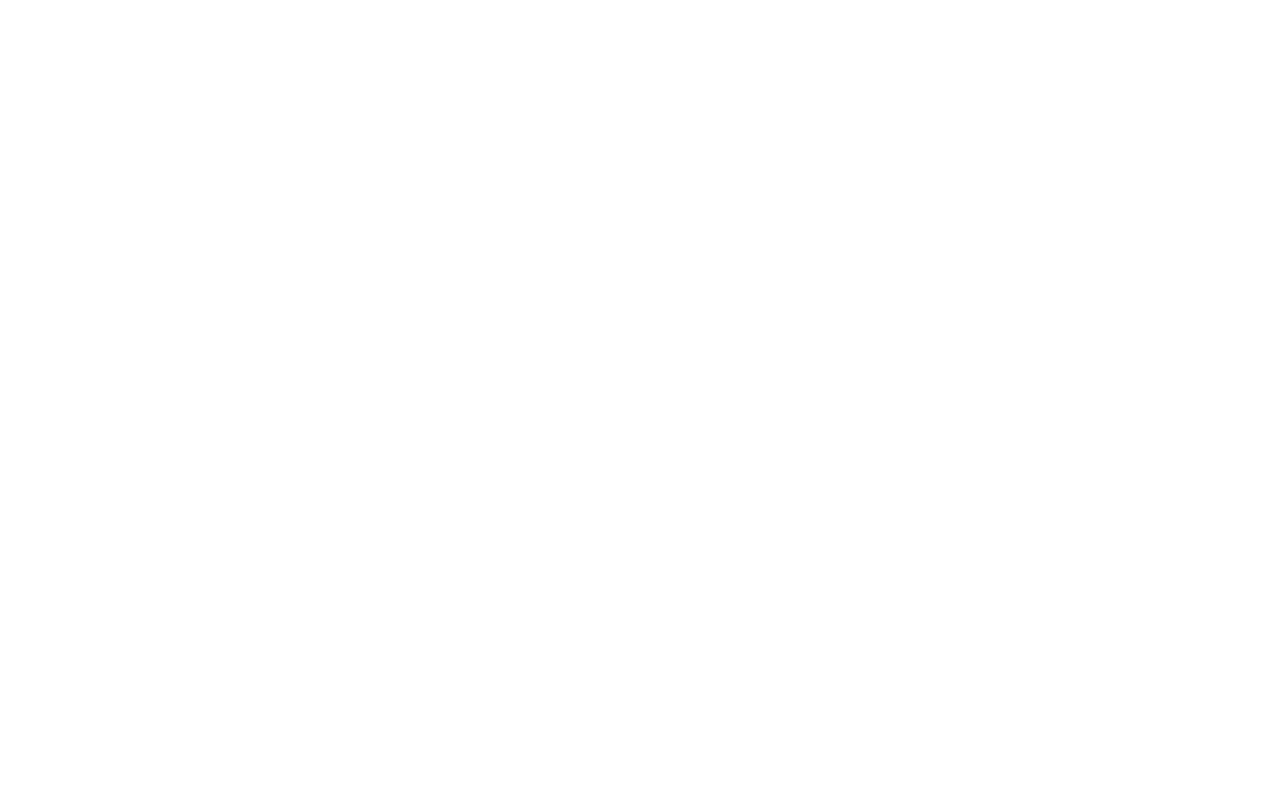
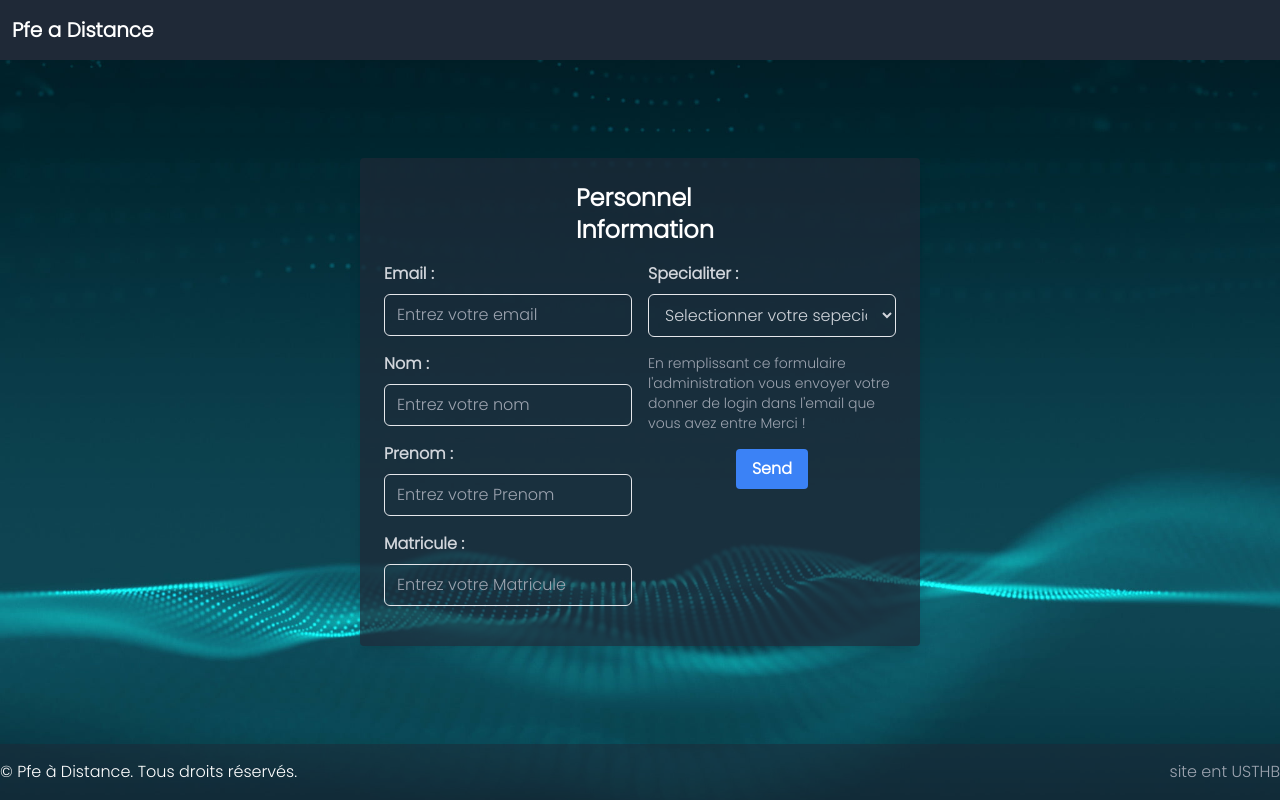
Before and after one commit to kazzedin/pfe, a React (Vite) app in the folder front/: page /Info in a window 1280 px wide. Before the commit this address had no page. Built offline with nearby package versions, Linux system fonts and the light colour scheme.

Commit message:
ajouter le reset page + le renvoi de donner de login + changer un peut les styls

```diff
--- a/front/src/Admin/CheckAdmin.jsx
+++ b/front/src/Admin/CheckAdmin.jsx
@@ -9,14 +9,14 @@
     // État pour déterminer si l'authentification est réussie ou non
     const [valid, setValid] = useState(false);
 
+    // Utilisation de useNavigate
+    const navigate = useNavigate();
+
     // Fonction pour gérer les changements dans les champs du formulaire
     const handleInputChange = (e) => {
         const { name, value } = e.target;
         setInputs({ ...inputs, [name]: value });
     };
-
-    // Utilisation de useNavigate
-    const navigate = useNavigate();
 
     // Fonction pour soumettre les données du formulaire et vérifier l'authentification
     const handleVerifier = async (e) => {
@@ -36,24 +36,27 @@
     };
 
     return (
-        <div className='flex flex-col min-h-screen'>
+        <div className=' check-admin flex flex-col min-h-screen'>
             <header className="bg-gray-800 py-4">
                 <div className="flex items-center">
-                    <a href="/" className="text-white text-xl font-bold ml-3">Pfe a Distance</a>
+                    <a href="/" className="text-white text-xl font-bold ml-3 hover:text-blue-500">Pfe a Distance</a>
                 </div>
             </header>
 
             <div className='flex justify-center items-center mt-43 flex-grow'>
                 <div>
-                    <form className="bg-white p-8 rounded shadow-lg" onSubmit={handleVerifier}>
-                        <h2 className="text-2xl font-bold mb-4 text-center">Login</h2>
+                    <form className="bg-gray-800 max-w-md mx-auto bg-opacity-70 p-8 rounded shadow-lg" onSubmit={handleVerifier}>
+                        <h2 className="text-2xl font-bold mb-4 text-center text-white">Login</h2>
                         <div className="mb-4">
-                            <label htmlFor="email" className="block text-gray-700 font-semibold mb-2">Email :</label>
-                            <input type="text" id="email" name="email" className="w-full px-3 py-2 border border-gray-300 rounded-md focus:outline-none focus:border-blue-500" placeholder="Entrez votre email" value={inputs.email} onChange={handleInputChange} />
+                            <label htmlFor="email" className="block text-gray-300 font-semibold mb-2">Email :</label>
+                            <input type="text" id="email" name="email" className="w-full px-3 py-2 border bg-transparent rounded-md focus:outline-none focus:border-blue-500 text-white placeholder-gray-400" placeholder="Entrez votre email" value={inputs.email} onChange={handleInputChange} />
                         </div>
                         <div className="mb-6">
-                            <label htmlFor="password" className="block text-gray-700 font-semibold mb-2">Mot de passe :</label>
-                            <input type="password" id="password" name="password" className="w-full px-3 py-2 border border-gray-300 rounded-md focus:outline-none focus:border-blue-500" placeholder="Entrez votre mot de passe" value={inputs.password} onChange={handleInputChange} />
+                            <label htmlFor="password" className="block text-gray-300 font-semibold mb-2">Mot de passe :</label>
+                            <input type="password" id="password" name="password" className="w-full px-3 py-2 border bg-transparent rounded-md focus:outline-none focus:border-blue-500 text-white placeholder-gray-400" placeholder="Entrez votre mot de passe" value={inputs.password} onChange={handleInputChange} />
+                        </div>
+                        <div className="text-gray-400 text-sm mb-4">
+                            Vous entrez sur le site en tant qu'administrateur.
                         </div>
                         <div className="flex justify-center">
                             <button type="submit" className="bg-blue-500 text-white font-semibold px-4 py-2 rounded hover:bg-blue-600 focus:outline-none focus:bg-blue-600">Se connecter</button>
@@ -65,7 +68,7 @@
             <footer className="bg-gray-800 text-white py-3">
                 <div className="container mx-auto flex justify-between items-center">
                     <span>© <span id="currentYear"></span> Pfe à Distance. Tous droits réservés.</span>
-                    <a href="https://ent.usthb.dz/index.php/accueil" className="text-gray-400 hover:text-white">Visitez notre site partenaire</a>
+                    <a href="https://ent.usthb.dz/index.php/accueil" className="text-gray-400  hover:text-blue-500">Site ent USTHB</a>
                 </div>
             </footer>
         </div>
--- a/front/src/App.jsx
+++ b/front/src/App.jsx
@@ -1,6 +1,8 @@
 import React from 'react'
 import {BrowserRouter,Route,Routes} from 'react-router-dom'
 import HomePage from './utils/HomePage'
+import Reset from './utils/Reset'
+import Info from './utils/Info'
 import Admin from './Admin/Admin'
 import CheckAdmin from './Admin/CheckAdmin'
 
@@ -16,6 +18,9 @@
         <Route path='/' element={<HomePage />} />
         <Route path='/CheckAdmin' element={<CheckAdmin/>}/>
         <Route path='/Admin'element={<Admin/>}/>
+        <Route path='/Reset'element={<Reset/>}/>
+        <Route path='/Info'element={<Info/>}/>
+
       </Routes>
       </BrowserRouter>
 
--- a/front/src/index.css
+++ b/front/src/index.css
@@ -35,3 +35,27 @@
     border: 1px solid black;
 
 }
+.check-admin {
+    background-position: center;
+    background-repeat: no-repeat;
+    background-size: cover;
+    background-image: url('./utils/image.jpg');
+}
+.reset-page{
+    background-position: center;
+    background-repeat: no-repeat;
+    background-size: cover;
+    background-image: url('./utils/image.jpg');
+}
+.info-page{
+    background-position: center;
+    background-repeat: no-repeat;
+    background-size: cover;
+    background-image: url('./utils/image.jpg');
+}
+.form-info{
+    width: 35rem;
+}
+.colone-gauche{
+    margin-top: 5rem;
+}
--- a/front/src/utils/Contact.jsx
+++ b/front/src/utils/Contact.jsx
@@ -27,11 +27,11 @@
     <form className="mt-4" onSubmit={HandelEnvoyer}>
     <div className="mb-4">
       <label htmlFor="email" className="block text-white font-semibold mb-2">Email :</label>
-      <input type="text" id="email" name="email" className="w-1/2 px-3 py-2 border border-gray-300 rounded-md focus:outline-none focus:border-blue-500" placeholder="Entrez votre email"  onChange={HandelInputs} />
+      <input type="text" id="email" name="email" className="w-1/2 px-3 py-2 border bg-transparent rounded-md focus:outline-none focus:border-blue-500 text-white placeholder-gray-400" placeholder="Entrez votre email"  onChange={HandelInputs} />
     </div>
     <div className="mb-4">
       <label htmlFor="message" className="block text-white font-semibold mb-2">Message :</label>
-      <textarea id="message" name="message" className="w-1/2 px-3 py-2 border border-gray-300 rounded-md focus:outline-none focus:border-blue-500" placeholder="Entrez votre message ici" rows="4"  onChange={HandelInputs}></textarea>
+      <textarea id="message" name="message" className="w-1/2 px-3 py-2 border bg-transparent rounded-md focus:outline-none focus:border-blue-500 text-white placeholder-gray-400 " placeholder="Entrez votre message ici" rows="4"  onChange={HandelInputs}></textarea>
     </div>
     <button type='submit' className="bg-blue-500 text-white font-semibold px-4 py-2 rounded hover:bg-blue-600 focus:outline-none focus:bg-blue-600">Envoyer</button>
   </form>
--- a/front/src/utils/Header.jsx
+++ b/front/src/utils/Header.jsx
@@ -39,6 +39,7 @@
                         <ul className="flex flex-col space-y-2">
                             <li><a href="#Login" className="text-white hover:text-blue-500" onClick={toggleMenu}>Login</a></li>
                             <li><a href="#Contact" className="text-white hover:text-blue-500" onClick={toggleMenu}>Contact</a></li>
+                            <li><a href="/CheckAdmin" className="text-white hover:text-blue-500" onClick={toggleMenu}>Admin</a></li>
                         </ul>
                     </div>
                 </div>
--- /dev/null
+++ b/front/src/utils/Info.jsx
@@ -0,0 +1,114 @@
+import React, { useState } from 'react';
+import Footer from './Footer';
+
+export default function Info() {
+  const [sepcialiter, setSpecialiter] = useState('');
+  const [section, setSection] = useState('');
+
+  const handleChoixSpecialiter = (event) => {
+    const choice = event.target.value;
+    setSpecialiter(choice);
+    // Reset subChoice when mainChoice changes
+    setSection('');
+  };
+
+  const handleChoixSection = (event) => {
+    setSection(event.target.value);
+  };
+
+  return (
+    <div className='info-page flex flex-col min-h-screen'>
+
+      <header className="bg-gray-800 py-4">
+        <div className="flex items-center">
+          <a href="/" className="text-white text-xl font-bold ml-3 hover:text-blue-500">Pfe a Distance</a>
+        </div>
+      </header>
+
+      <div className='flex justify-center items-center mt-43 flex-grow'>
+        <div>
+          <form className="form-info bg-gray-800 max-w-xl mx-auto bg-opacity-70 p-6 rounded shadow-lg grid grid-cols-2 gap-4" >
+            <div className="col-span-1">
+              <h2 className="text-2xl font-bold mb-4 text-center text-white ml-48">Personnel Information</h2>
+
+              <div className="mb-4">
+                <label htmlFor="email" className="block text-gray-300 font-semibold mb-2">Email :</label>
+                <input type="text" id="email" name="email" className="w-full px-3 py-2 border bg-transparent rounded-md focus:outline-none focus:border-blue-500 text-white placeholder-gray-400" placeholder="Entrez votre email" />
+              </div>
+
+              <div className="mb-4">
+                <label htmlFor="name" className="block text-gray-300 font-semibold mb-2">Nom :</label>
+                <input type="text" id="nom" name="nom" className="w-full px-3 py-2 border bg-transparent rounded-md focus:outline-none focus:border-blue-500 text-white placeholder-gray-400" placeholder="Entrez votre nom" />
+              </div>
+
+              <div className="mb-4">
+                <label htmlFor="prenom" className="block text-gray-300 font-semibold mb-2">Prenom :</label>
+                <input type="text" id="prenom" name="prenom" className="w-full px-3 py-2 border bg-transparent rounded-md focus:outline-none focus:border-blue-500 text-white placeholder-gray-400" placeholder="Entrez votre Prenom" />
+              </div>
+
+              <div className="mb-4">
+                <label htmlFor="matricule" className="block text-gray-300 font-semibold mb-2">Matricule :</label>
+                <input type="text" id="matricule" name="matricule" className="w-full px-3 py-2 border bg-transparent rounded-md focus:outline-none focus:border-blue-500 text-white placeholder-gray-400" placeholder="Entrez votre Matricule" />
+              </div>
+            </div>
+
+            <div className=" colone-gauche col-span-1">
+              <div className="mb-4">
+                <label htmlFor="mainChoice" className="block text-gray-300 font-semibold mb-2">Specialiter :</label>
+                <select
+                  id="mainChoice"
+                  name="mainChoice"
+                  value={sepcialiter}
+                  onChange={handleChoixSpecialiter}
+                  className="w-full px-3 py-2 border bg-transparent rounded-md focus:outline-none focus:border-blue-500 text-gray-300 placeholder-gray-400"
+                >
+                  <option value="" className='text-black'>Selectionner votre sepecialiter</option>
+                  <option value="ACAD" className='text-black'>ACAD</option>
+                  <option value="ISIL" className='text-black'>ISIL</option>
+                  <option value="GTR" className='text-black'>GTR</option>
+                </select>
+              </div>
+
+              {(sepcialiter === 'ACAD' || sepcialiter === 'ISIL') && (
+                <div className="mb-4">
+                  <label htmlFor="subChoice" className="block text-gray-300 font-semibold mb-2">Section :</label>
+                  <select
+                    id="subChoice"
+                    name="subChoice"
+                    value={section}
+                    onChange={handleChoixSection}
+                    className="w-full px-3 py-2 border bg-transparent rounded-md focus:outline-none focus:border-blue-500 text-gray-300 placeholder-gray-400"
+                  >
+                    <option value="">Selectionner votre section</option>
+                    {sepcialiter === 'ACAD' && (
+                      <>
+                        <option value="ACAD_A" className='text-black'>ACAD A</option>
+                        <option value="ACAD_B" className='text-black'>ACAD B</option>
+                        <option value="ACAD_C" className='text-black'>ACAD C</option>
+                      </>
+                    )}
+                    {sepcialiter === 'ISIL' && (
+                      <>
+                        <option value="ISIL_A" className='text-black'>ISIL A</option>
+                        <option value="ISIL_B" className='text-black'>ISIL B</option>
+                      </>
+                    )}
+                  </select>
+                </div>
+              )}
+
+              <div className="text-gray-400 text-sm mb-4">
+                En remplissant ce formulaire l'administration vous envoyer votre donner de login dans l'email que vous avez entre Merci !
+              </div>
+
+              <div className="flex justify-center">
+                <button type="submit" className="bg-blue-500 text-white font-semibold px-4 py-2 rounded hover:bg-blue-600 focus:outline-none focus:bg-blue-600">Send</button>
+              </div>
+            </div>
+          </form>
+        </div>
+      </div>
+      <Footer/>
+    </div>
+  )
+}
--- a/front/src/utils/LoginForm.jsx
+++ b/front/src/utils/LoginForm.jsx
@@ -1,23 +1,38 @@
 import React from 'react';
+import { FontAwesomeIcon } from '@fortawesome/react-fontawesome';
+import { faQuestionCircle } from '@fortawesome/free-regular-svg-icons';
 
 export default function LoginForm() {
   return (
     <div className="flex justify-center items-center bg-transparent">
-      <div className="max-w-md mx-auto bg-gray-800 bg-opacity-70 p-8 rounded shadow-lg">
+
+      <div className="max-w-lg mx-auto bg-gray-800 bg-opacity-70 p-8 rounded shadow-lg">
+
         <h2 className="text-2xl font-bold mb-4 text-center text-white">Login</h2>
+
         <div className="mb-4">
-          <label htmlFor="username" className="block text-gray-300 font-semibold mb-2">Email :</label>
-          <input type="text" id="username" name="username" className="w-full px-3 py-2 border bg-transparent rounded-md focus:outline-none focus:border-blue-500 text-white placeholder-gray-400" placeholder="Entrez votre email" />
+          <label htmlFor="email" className="block text-gray-300 font-semibold mb-2">Email :</label>
+          <input type="text" id="email" name="email" className="w-full px-3 py-2 border bg-transparent rounded-md focus:outline-none focus:border-blue-500 text-white placeholder-gray-400" placeholder="Entrez votre email" />
         </div>
+
         <div className="mb-6">
           <label htmlFor="password" className="block text-gray-300 font-semibold mb-2">Mot de passe :</label>
           <input type="password" id="password" name="password" className="w-full px-3 py-2 border bg-transparent rounded-md focus:outline-none focus:border-blue-500 text-white placeholder-gray-400" placeholder="Entrez votre mot de passe" />
-          <a href='/reset' className='text-blue-500 hover:underline'>Forgot password ?</a>
+          <div className='flex flex-col justify-center items-center mt-2 '>
+            <a href='/Reset' className='text-blue-500 hover:underline'>Forgot password ?</a>
+            <div className="flex items-center ">
+              <FontAwesomeIcon icon={faQuestionCircle} style={{ color: 'white', marginRight: '0.5rem' }}/>
+              <a href='/Info' className='text-blue-500 hover:underline flex items-center'>Je ne connais pas mon login ! </a>
+            </div>
+          </div>
         </div>
+
 
         <div className="flex justify-center">
           <button type="submit" className="bg-blue-500 text-white font-semibold px-4 py-2 rounded hover:bg-blue-600 focus:outline-none focus:bg-blue-600">Se connecter</button>
         </div>
+
+
       </div>
     </div>
   );
--- /dev/null
+++ b/front/src/utils/Reset.jsx
@@ -0,0 +1,34 @@
+import React from 'react';
+import Footer from './Footer';
+
+export default function Reset() {
+  return (
+    <div className='reset-page flex flex-col min-h-screen'>
+      <header className="bg-gray-800 py-4">
+        <div className="flex items-center">
+          <a href="/" className="text-white text-xl font-bold ml-3 hover:text-blue-500">Pfe a Distance</a>
+        </div>
+      </header>
+
+      <div className='flex justify-center items-center mt-43 flex-grow'>
+        <div className="max-w-md mx-auto">
+          <form className="bg-gray-800 bg-opacity-70 p-8 rounded shadow-lg" >
+            <h2 className="text-2xl font-bold mb-4 text-center text-white">Reset</h2>
+            <div className="mb-4">
+              <label htmlFor="email" className="block text-gray-300 font-semibold mb-2">Email :</label>
+              <input type="text" id="email" name="email" className="w-full px-3 py-2 border bg-transparent rounded-md focus:outline-none focus:border-blue-500 text-white placeholder-gray-400" placeholder="Entrez votre email" />
+            </div>
+            <div className="text-gray-400 text-sm mb-4">
+              L'administration va envoyer la page de réinitialisation du mot de passe à votre adresse e-mail. Merci !
+            </div>
+            <div className="flex justify-center">
+              <button type="submit" className="bg-blue-500 text-white font-semibold px-4 py-2 rounded hover:bg-blue-600 focus:outline-none focus:bg-blue-600">Send</button>
+            </div>
+          </form>
+        </div>
+      </div>
+
+      <Footer/>
+    </div>
+  );
+}
```
Also changed, not shown: front/src/utils/Body.jsx (+6 -6 lines).
